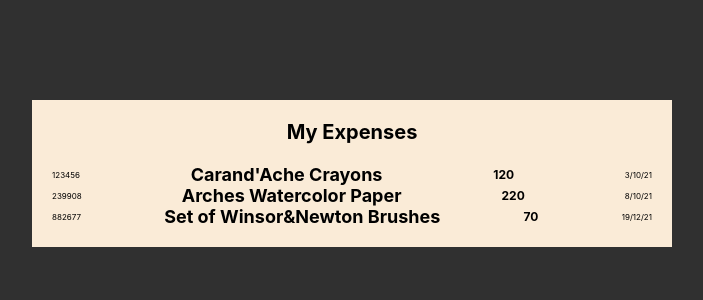
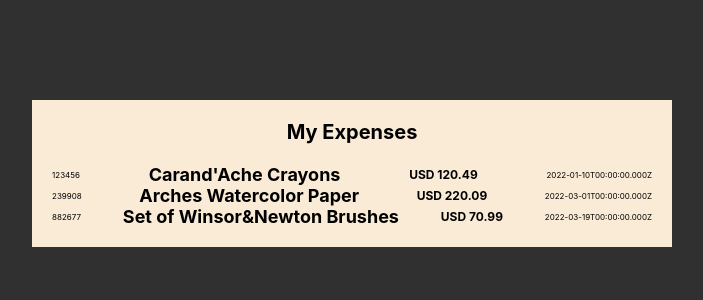
Before and after one commit to squteronsquter/react-expenses-tracker-app, a React (Create React App) app: page / in a window 1280 px wide. Shown: the top 300 px of the page, without its empty margins (288-991 px from the left). Built offline with nearby package versions, Linux system fonts and the light colour scheme.

Commit message:
date object created and passed as ISOSring to props

```diff
--- a/src/App.js
+++ b/src/App.js
@@ -6,20 +6,20 @@
     {
       id: 123456,
       title: "Carand'Ache Crayons",
-      amount: 120,
-      date: "3/10/21",
+      amount: 120.49,
+      date: new Date(2022, 0, 10),
     },
     {
       id: 239908,
       title: "Arches Watercolor Paper",
-      amount: 220,
-      date: "8/10/21",
+      amount: 220.09,
+      date: new Date(2022, 1, 29),
     },
     {
       id: 882677,
       title: "Set of Winsor&Newton Brushes",
-      amount: 70,
-      date: "19/12/21",
+      amount: 70.99,
+      date: new Date(2022, 2, 19),
     },
   ];
 
@@ -31,19 +31,19 @@
           id={expenses[0].id}
           title={expenses[0].title}
           amount={expenses[0].amount}
-          date={expenses[0].date}
+          date={expenses[0].date.toISOString()}
         />
         <ExpenseItem
           id={expenses[1].id}
           title={expenses[1].title}
           amount={expenses[1].amount}
-          date={expenses[1].date}
+          date={expenses[1].date.toISOString()}
         />
         <ExpenseItem
           id={expenses[2].id}
           title={expenses[2].title}
           amount={expenses[2].amount}
-          date={expenses[2].date}
+          date={expenses[2].date.toISOString()}
         />
       </div>
     </>
--- a/src/components/ExpenseItem/ExpenseItem.js
+++ b/src/components/ExpenseItem/ExpenseItem.js
@@ -6,7 +6,7 @@
       <div className="expense-container">
         <span className="expense-date">{props.id}</span>
         <h2 className="expense-title">{props.title}</h2>
-        <p className="expense-amount">{props.amount}</p>
+        <p className="expense-amount">USD {props.amount}</p>
         <span className="expense-date">{props.date}</span>
       </div>
     </>
```
